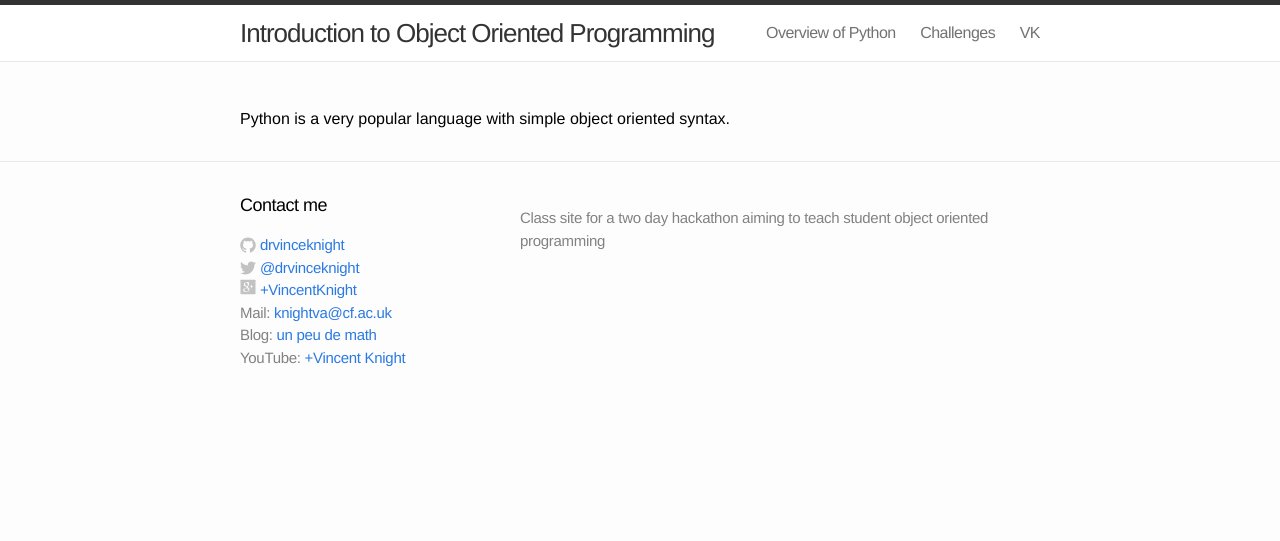
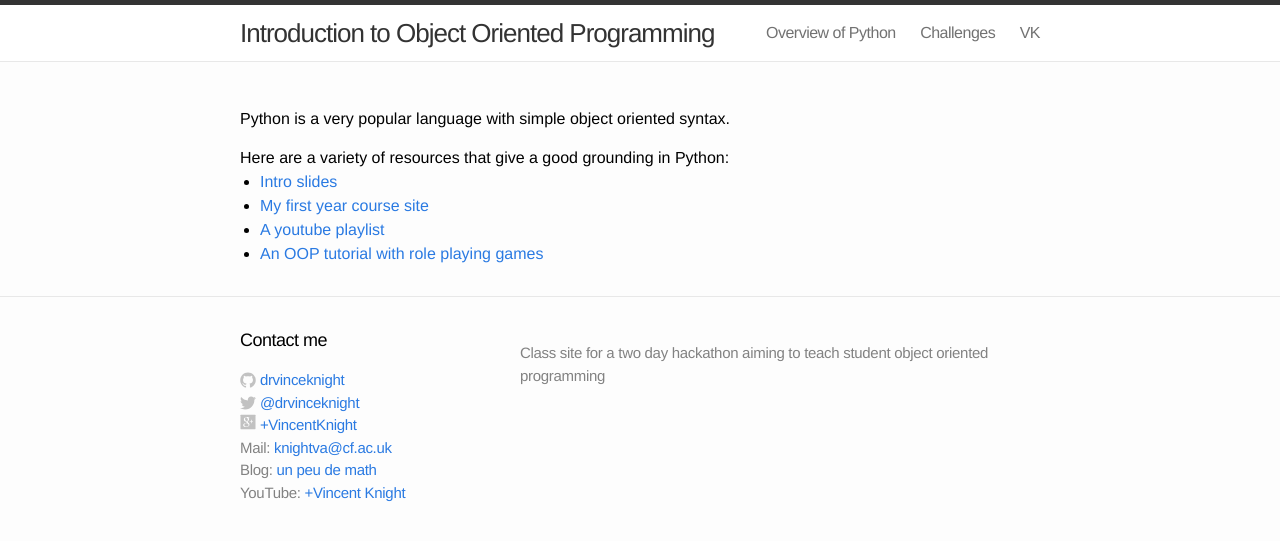
Before and after one commit to drvinceknight/Introduction_to_OOP, a Jekyll site: the page built from OverviewOfPython/index.md, in a window 1280 px wide. Shown: the top 541 px of the page. Built offline with Jekyll 4.4.1, drawn with Linux system fonts in a browser that asks for light colours.

Commit message:
Adding list of resources to index

```diff
--- a/OverviewOfPython/index.md
+++ b/OverviewOfPython/index.md
@@ -4,3 +4,10 @@ title  : Overview of Python
 ---
 
 Python is a very popular language with simple object oriented syntax.
+
+Here are a variety of resources that give a good grounding in Python:
+
+- [Intro slides](./Slides/)
+- [My first year course site](http://vincent-knight.com/Computing_for_mathematics/)
+- [A youtube playlist](http://www.youtube.com/playlist?list=PLnC5h3PY-znxd4czt1UGpZcDEXJDdvmQN)
+- [An OOP tutorial with role playing games](http://inventwithpython.com/blog/2014/12/02/why-is-object-oriented-programming-useful-with-an-role-playing-game-example/)
```
